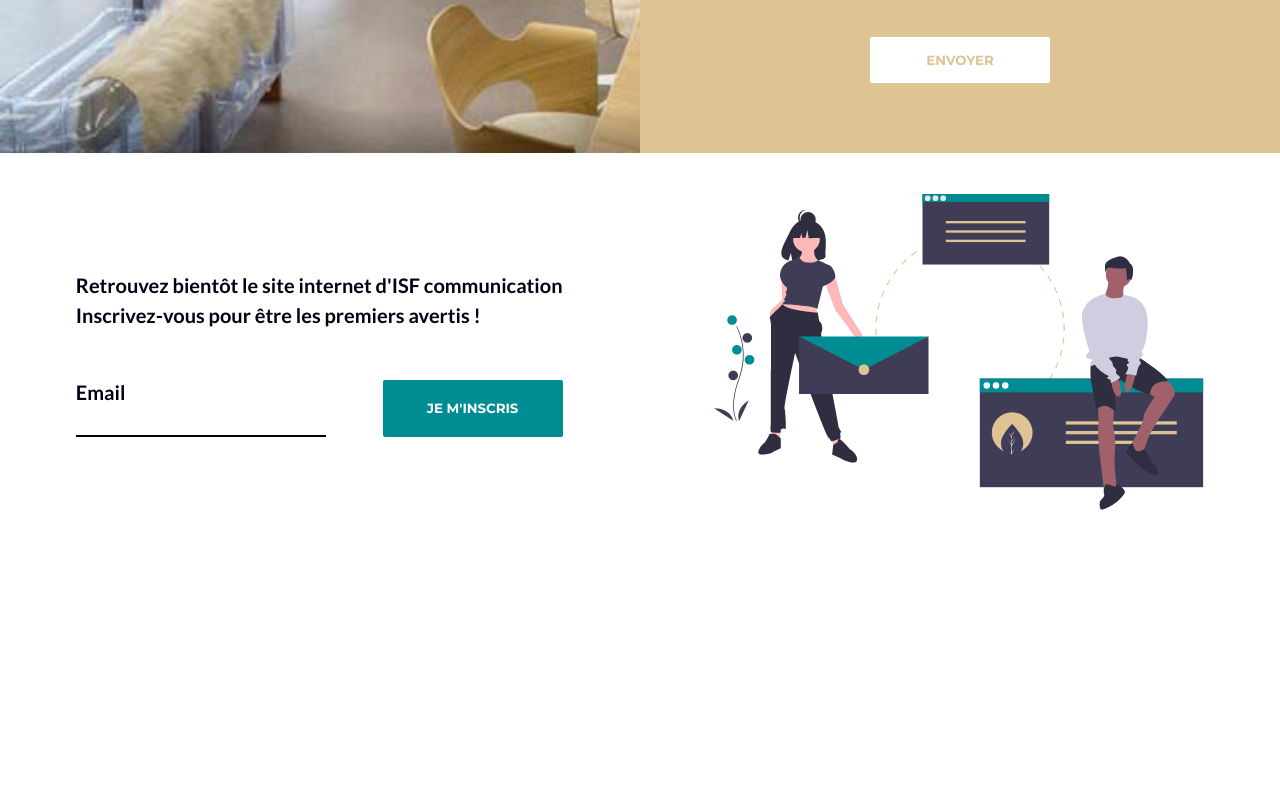
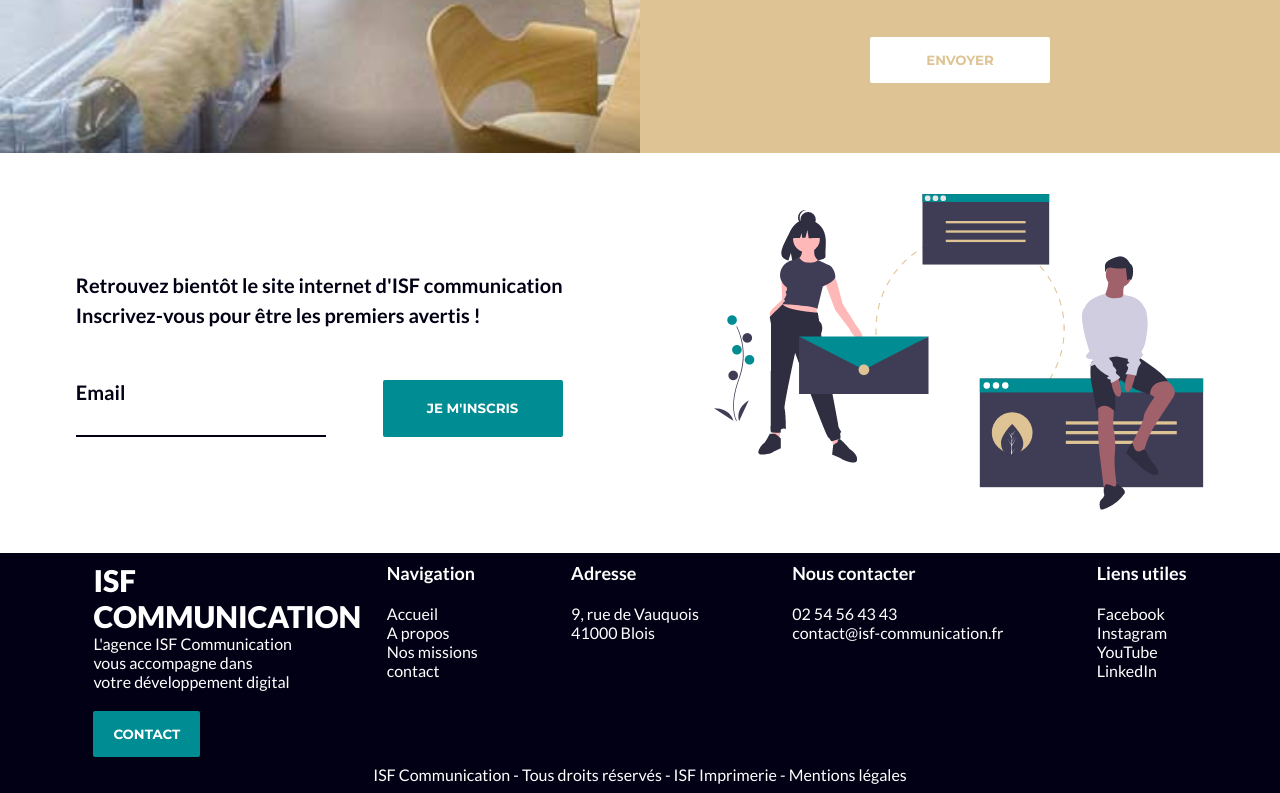
Before and after one commit to fredericVannier/isf--communication, a plain HTML site: page index.html in a window 1280 px wide. Shown: the part 2407-3200 px from the top of the page. Before the commit the page ends 2960 px from the top, so only its background shows below. Drawn offline with nearby package versions, Linux system fonts and the light colour scheme.

Commit message:
footer section

```diff
--- a/index.html
+++ b/index.html
@@ -170,7 +170,66 @@
         </div>
     </section>
 
+    <!-- Footer -->
 
+    <footer id="footer-section">
+        <div class="footer-container">
+            <div class="footer-text-up">
+                <div class="footer-company">
+                    <h3>
+                        ISF
+                        <br> Communication
+                    </h3>
+                    <p>L'agence ISF Communication vous accompagne dans votre développement digital</p>
+                    <button>Contact</button>
+                </div>
+                <div class="footer-site">
+                    <p class="footer-title">Navigation</p>
+                    <p class="footer-text">
+                        Accueil
+                        <br>
+                        A propos
+                        <br>
+                        Nos missions
+                        <br>
+                        contact
+                    </p>
+                </div>
+                <div class="footer-address">
+                    <p class="footer-title">Adresse</p>
+                    <p class="footer-text">
+                        9, rue de Vauquois
+                        <br>
+                        41000 Blois
+                    </p>
+                </div>
+                <div class="footer-contact">
+                    <p class="footer-title">Nous contacter</p>
+                    <p class="footer-text">
+                        02 54 56 43 43
+                        <br>
+                        contact@isf-communication.fr
+                    </p>
+                </div>
+                <div class="footer-links">
+                    <p class="footer-title">Liens utiles</p>
+                    <p class="footer-text">
+                        Facebook
+                        <br>
+                        Instagram
+                        <br>
+                        YouTube
+                        <br>
+                        LinkedIn
+                    </p>
+                </div>
+            </div>
+            <div class="footer-text-down">
+                ISF Communication - Tous droits réservés - ISF Imprimerie - Mentions légales
+            </div>
+        </div>
+
+    </footer>
 
     <div class="intro">
         <div class="intro-text">
--- /dev/null
+++ b/styles/_footer.scss
@@ -0,0 +1,102 @@
+@import "./variables";
+
+#footer-section {
+  background: $fontColor;
+  height: 30vh;
+
+  .footer-container {
+    display: flex;
+    flex-direction: column;
+    align-items: center;
+    justify-content: space-evenly;
+    height: 100%;
+
+    .footer-text-up {
+      display: flex;
+      justify-content: space-evenly;
+      width: 100%;
+
+      .footer-company {
+        width: 200px;
+        h3 {
+          color: white;
+          font-size: 30px;
+          font-weight: 900;
+          text-transform: uppercase;
+        }
+
+        p {
+          color: white;
+        }
+
+        button {
+          color: white;
+          text-transform: uppercase;
+          padding: 15px 20px;
+          background: $primaryColor;
+          margin-top: 20px;
+          border: none;
+          border-radius: 2px;
+          font-family: "Montserrat", sans-serif;
+          font-weight: 700;
+        }
+      }
+
+      .footer-site {
+        .footer-title {
+          color: white;
+          font-size: 18px;
+          font-weight: 700;
+          margin-bottom: 20px;
+        }
+
+        .footer-text {
+          color: white;
+        }
+      }
+
+      .footer-address {
+        .footer-title {
+          color: white;
+          font-size: 18px;
+          font-weight: 700;
+          margin-bottom: 20px;
+        }
+
+        .footer-text {
+          color: white;
+        }
+      }
+
+      .footer-contact {
+        .footer-title {
+          color: white;
+          font-size: 18px;
+          font-weight: 700;
+          margin-bottom: 20px;
+        }
+
+        .footer-text {
+          color: white;
+        }
+      }
+
+      .footer-links {
+        .footer-title {
+          color: white;
+          font-size: 18px;
+          font-weight: 700;
+          margin-bottom: 20px;
+        }
+
+        .footer-text {
+          color: white;
+        }
+      }
+    }
+
+    .footer-text-down {
+      color: white;
+    }
+  }
+}
--- a/styles/style.scss
+++ b/styles/style.scss
@@ -3,6 +3,7 @@
 @import "./missions";
 @import "./form";
 @import "./newsletter";
+@import "./footer";
 
 * {
   margin: 0;
```
Also changed, not shown: styles/style.css, 1 other file.
